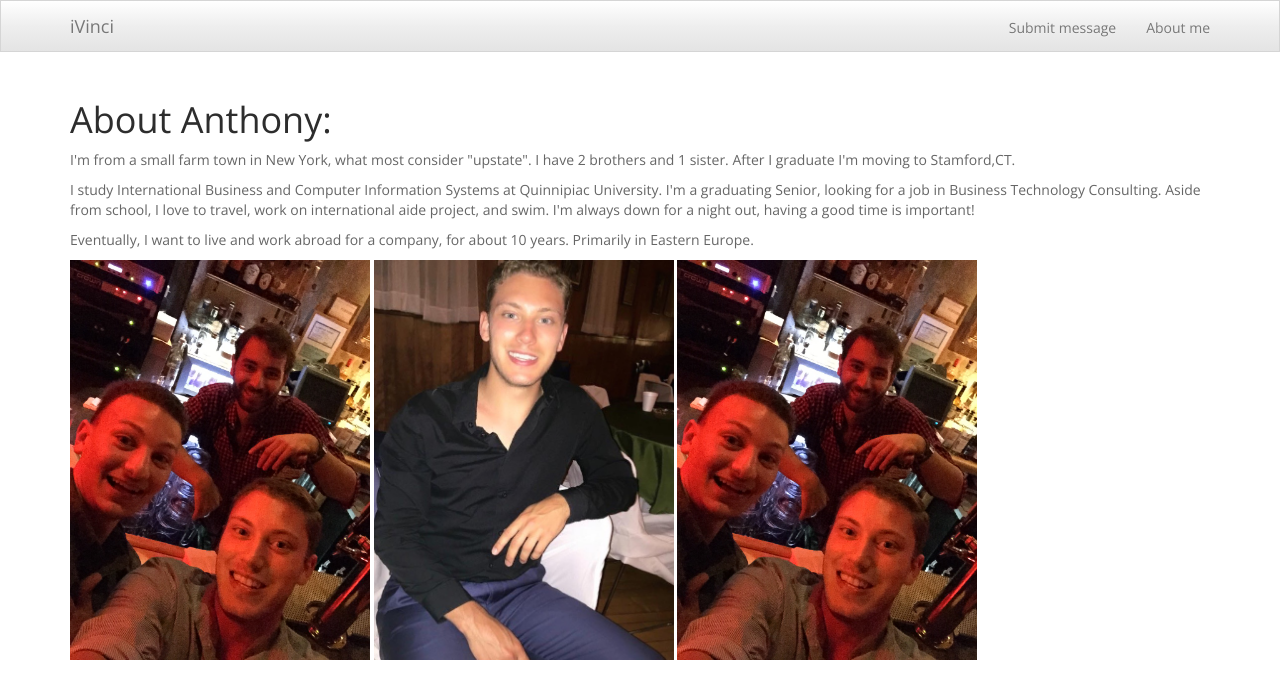
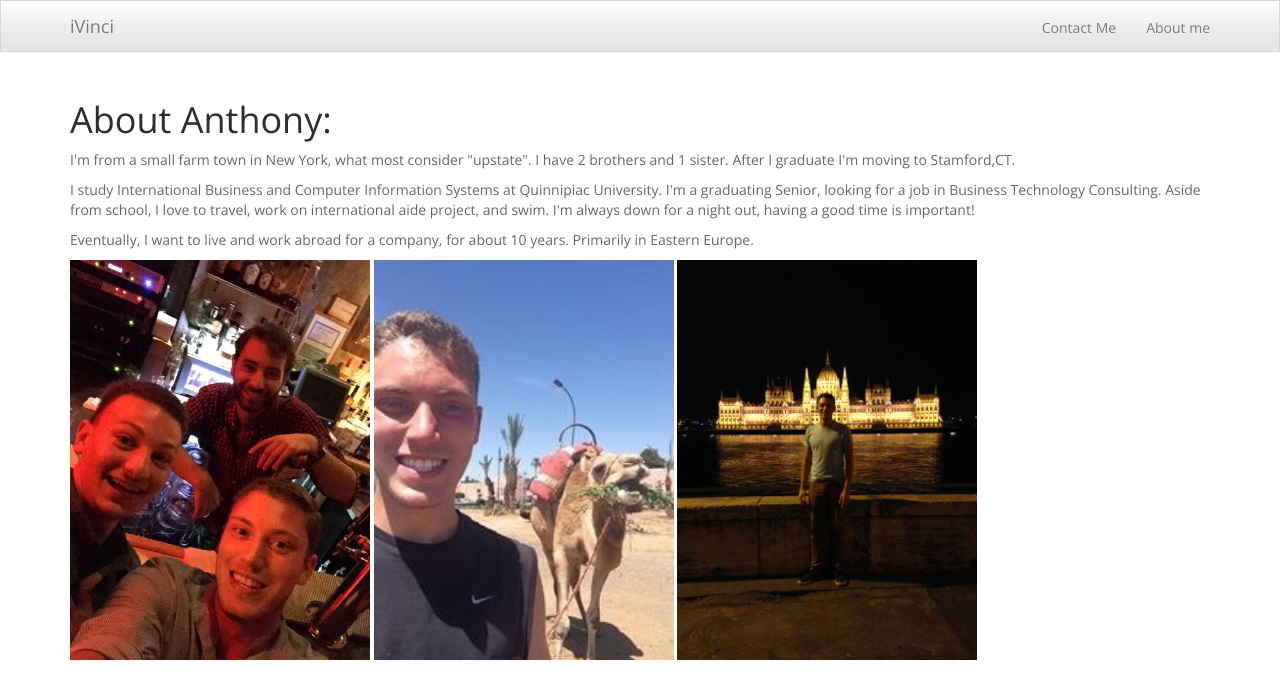
Before and after one commit to avinci1015/my_site, a Django app: page /about/ in a window 1280 px wide. Shown: the top 699 px of the page. Run offline with Django 3.2, Linux system fonts and the light colour scheme; some libraries are stand-ins or nearby versions.

Commit message:
Final update

```diff
--- a/templates/about.html
+++ b/templates/about.html
@@ -11,7 +11,7 @@
 
 <div>
   <img src="{% static 'picture/IMG_5814.jpg' %}" alt="BAR" width="300" height="400">
-  <img src="{% static 'picture/IMG_5244.jpg' %}" alt="ME!" width="300" height="400">
-  <img src="{% static 'picture/IMG_5814.jpg' %}" alt="Camel" width="300" height="400">
+  <img src="{% static 'picture/IMG_3376.jpg' %}" alt="Camel" width="300" height="400">
+  <img src="{% static 'picture/IMG_3005.jpg' %}" alt="Bud" width="300" height="400">
 </div>
 {% endblock %}
--- a/templates/base.html
+++ b/templates/base.html
@@ -23,7 +23,7 @@
             </div>
             <div id="navbar" class="navbar-collapse collapse">
                 <ul class="nav navbar-nav navbar-right">
-                  <li><a href="{% url 'message_create' %}">Submit message</a></li>
+                  <li><a href="{% url 'message_create' %}">Contact Me</a></li>
                   <li><a href="{% url 'about_page' %}">About me</a></li>
                 </ul>
             </div>
--- a/templates/home.html
+++ b/templates/home.html
@@ -1,8 +1,13 @@
 {% extends "base.html" %}
+{% load staticfiles %}
 {% block content %}
 <div class="jumbotron">
     <h1>Welcome to My Website :p</h1>
     <p>The Anthony Vinci Website!</p>
     <p><a href="{% url 'message_create' %}" class="btn btn-lg btn-primary">Submit message</a></p>
+    <img src="{% static 'picture/IMG_5244.jpg' %}" alt="ME!" width="300" height="400">
 </div>
+
+
+
 {% endblock %}
```
Also changed, not shown: static/picture/IMG_3005.jpg (added).
